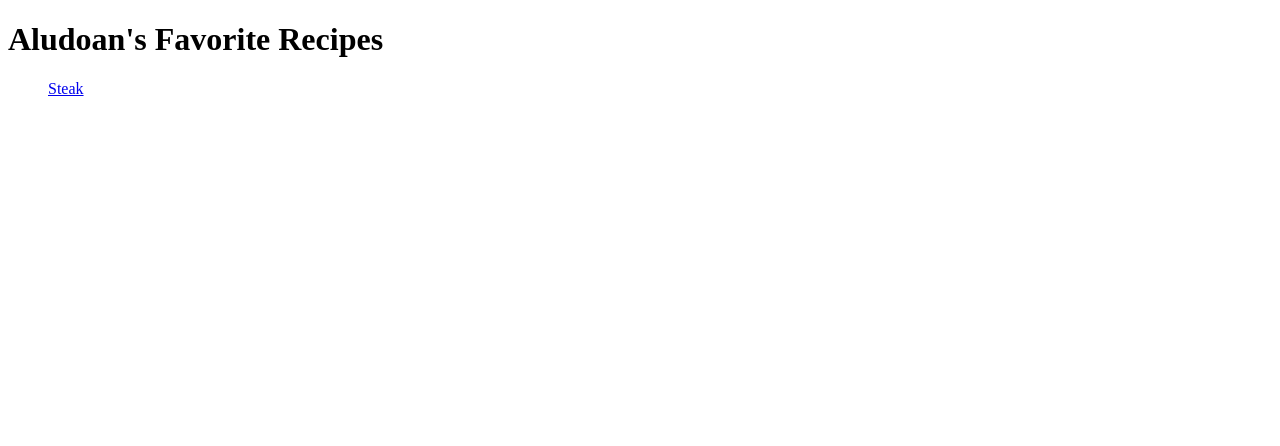
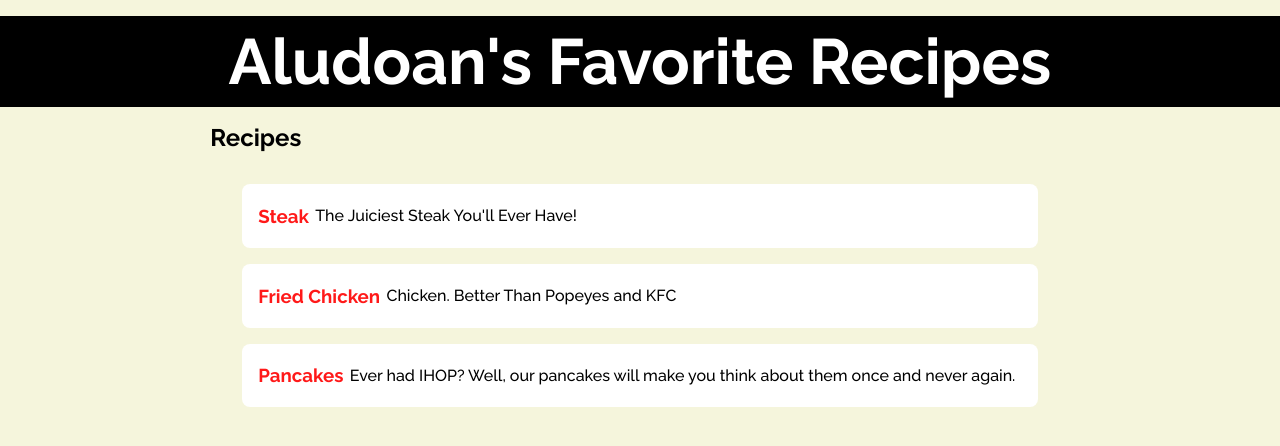
Before and after one commit to aludoan/odin-recipes, a plain HTML site: page index.html in a window 1280 px wide. Drawn offline with Linux system fonts and the light colour scheme.

Commit message:
added styling and new recipe files

```diff
--- a/index.html
+++ b/index.html
@@ -3,12 +3,38 @@
 <head>
     <meta charset="UTF-8">
     <meta name="viewport" content="width=device-width, initial-scale=1.0">
-    <title>Document</title>
+    <title>Best Recipes</title>
+    <link rel="stylesheet" href="styles.css">
 </head>
 <body>
-    <h1>Aludoan's Favorite Recipes</h1>
-    <ul>
-        <a href="./recipes/steak.html" target="_blank" rel="noopener noreferrer">Steak</a>
-    </ul>
+    <div class="heading raleway-normal">
+        <h1>Aludoan's Favorite Recipes</h1>
+    </div>
+
+    <section id="recipes">
+        <div class="content raleway-normal">
+            <h2 class="recipe-heading">Recipes</h2>
+            <div class="recipe-container">
+                <div class="recipe-card">
+                    <h3>
+                        <a href="./recipes/steak.html" target="_blank" rel="noopener noreferrer">Steak</a>
+                    </h3>
+                    <p class="dish-desc">The Juiciest Steak You'll Ever Have!</p>
+                </div>
+                <div class="recipe-card">
+                    <h3>
+                        <a href="./recipes/friedchicken.html" target="_blank" rel="noopener noreferrer">Fried Chicken</a>
+                    </h3>
+                    <p class="dish-desc">Chicken. Better Than Popeyes and KFC</p>
+                </div>
+                <div class="recipe-card">
+                    <h3>
+                        <a href="./recipes/pancakes.html" target="_blank" rel="noopener noreferrer">Pancakes</a>
+                    </h3>
+                    <p class="dish-desc">Ever had IHOP? Well, our pancakes will make you think about them once and never again.</p>
+                </div>
+            </div>
+        </div>
+    </section>
 </body>
 </html>
--- /dev/null
+++ b/styles.css
@@ -0,0 +1,73 @@
+@import url('https://fonts.googleapis.com/css2?family=Raleway:ital,wght@0,100..900;1,100..900&display=swap');
+
+
+.raleway-light {
+  font-family: "Raleway", sans-serif;
+  font-optical-sizing: auto;
+  font-weight: 100;
+  font-style: normal;
+}
+
+.raleway-normal {
+  font-family: "Raleway", sans-serif;
+  font-optical-sizing: auto;
+  font-weight: 500;
+  font-style: normal;
+}
+
+* {
+    margin: 0;
+    padding: 0;
+    box-sizing: border-box;
+}
+
+.heading {
+    font-size: 2rem;
+    text-align: center;
+    color: white;
+    background-color: black;
+    margin-top: 1rem;
+    margin-bottom: 1rem;
+    padding: .5rem;
+}
+
+body {
+    background-color: beige;
+    font-family: "Poppins", sans-serif;
+
+}
+
+.recipe-heading {
+    text-align: auto;
+}
+
+.recipe-card h3 a {
+    color: rgb(255, 25, 25);
+    text-decoration: none;
+}
+
+.recipe-card {
+    display: flex;
+    align-items: center;
+    border-radius: .5rem;
+    padding: 1rem;
+    margin: 1rem;
+    background-color: white;
+}
+
+.recipe-card:hover {
+    transform: scale(1.01);
+}
+
+.dish-desc {
+    padding: .4rem;
+}
+
+section#recipes {
+    display: flex;
+    justify-content: center;
+}
+
+.recipe-container {
+    padding: 1rem;
+}
```
Also changed, not shown: recipes/friedchicken.html (added, +11 -0 lines), recipes/pancakes.html (added, +11 -0 lines).
